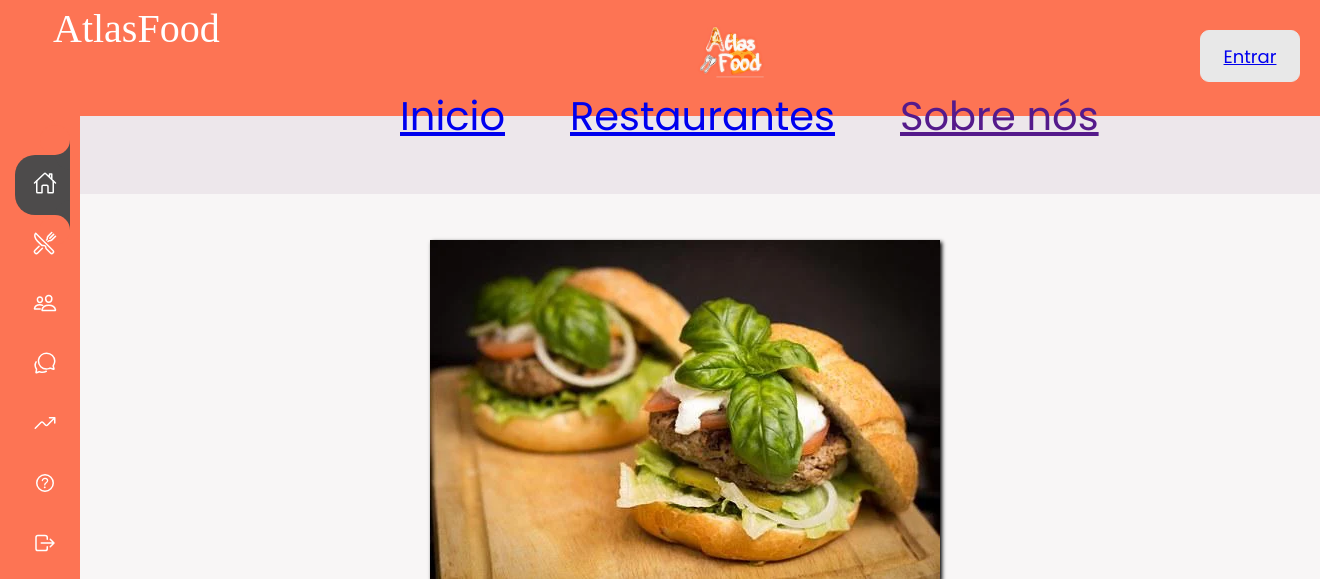
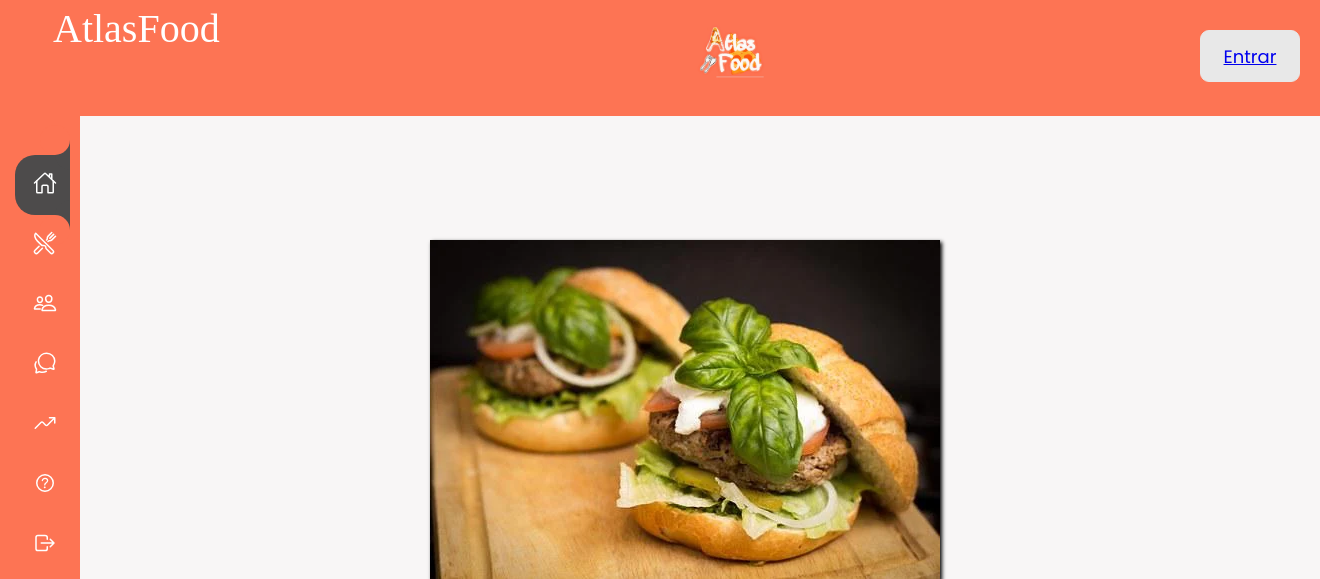
Before and after one commit to HigorW02/atlasFood-Front, a PHP site: page / in a window 1320 px wide. Shown: the top 579 px of the page. Run offline with PHP 8.4, Linux system fonts and the light colour scheme.

Commit message:
corrigindo index.php

```diff
--- a/index.php
+++ b/index.php
@@ -21,14 +21,6 @@
                 <a href="src/views/sign.php">Entrar</a>
             </button>
         </header>
-    </div>
-
-    <div class="navBar">
-        <div class="navLink">
-            <p><a href="./index.html">Inicio</a></p>
-            <p><a href="src/views/restaurante.html">Restaurantes</a></p>
-            <p><a href="">Sobre nós</a></p>
-        </div>
     </div>
 
     <main class="corpo">
@@ -88,7 +80,19 @@
             </li>
         </ul>
     </div>
-    </main>
+    <script  type = "module"  src = "https://unpkg.com/ionicons@5.5.2/dist/ionicons/ionicons.esm.js" > </script>
+    <script  nomodule  src = "https://unpkg .com/ionicons@5.5.2/dist/ionicons/ionicons.js" > </script>
+
+    <script>
+        const list = document.querySelectorAll('.list');
+        function activeLink(){
+            list.forEach((item) =>
+            item.classList.remove('active'));
+            this.classList.add('active');
+        }
+        list.forEach((item) =>
+        item.addEventListener('click', activeLink));
+    </script>
 
 <!--
         <div class="linha1">
@@ -143,8 +147,7 @@
         </a>
     </footer>
 -->
-    <script  type="module"  src="https://unpkg.com/ionicons@5.5.2/dist/ionicons/ionicons.esm.js"></script>
-    <script  nomodule  src="https://unpkg.com/ionicons@5.5.2/dist/ionicons/ionicons.js"></script>
    <script src="src/views/js/index.js" defer></script>
 </body>
+
 </html>
```
Lines whose indentation alone changed are shown as unchanged.
